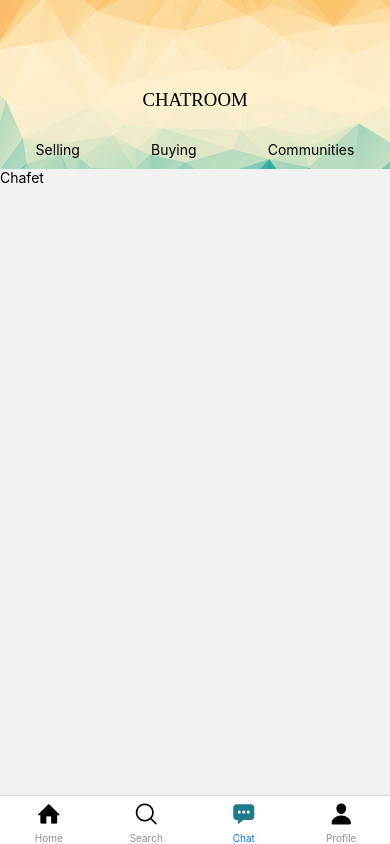
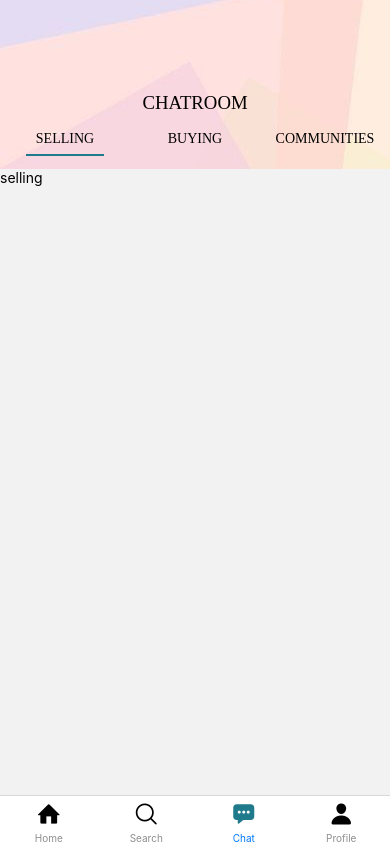
Before and after one commit to AGUPTA375/kandidat-frontend, a React Native app in the folder src/: screen /Chat in a window 390 px wide. Built offline with nearby package versions, Linux system fonts and the light colour scheme.

Commit message:
navigator mellan olika chattar (köp o sälj)

```diff
--- a/src/App.js
+++ b/src/App.js
@@ -49,9 +49,9 @@ export default function App() {
             var color = focused ? "#1F7A8C" : "black"
             return <Ionicons name="chatbox-ellipses" size={24} color={color} />;
           },
-          header: () => {
-            return <ChatHeader title={"CHATROOM"} />;
-          }
+          header: (props) => {
+            return <ChatHeader title={"CHATROOM"} screen={0} nav={props.navigation} />;
+          },
         }} />
 
         {/* Profile */}
--- a/src/components/ChatHeader.js
+++ b/src/components/ChatHeader.js
@@ -1,9 +1,19 @@
 import { StyleSheet, Text, View, Dimensions, ImageBackground, TouchableOpacity } from 'react-native';
+import { useEffect, useState } from 'react';
 
+// Window dimensions
 const windowWidth = Dimensions.get('window').width;
 const windowHeight = Dimensions.get('window').height;
 
 export default function ChatHeader(props) {
+
+    // States
+    const [line, setLine] = useState(props.screen)
+
+    useEffect(() => {
+        props.nav.setParams({screen: line})
+    }, [line])
+
     return (
         <ImageBackground style={styles.header} source={require('../assets/bg.jpg')} resizeMode="cover">
             <View style={{flex: 0.7, justifyContent: "flex-end"}}>
@@ -11,16 +21,19 @@ export default function ChatHeader(props) {
             </View>
             <View style={styles.headerLower}>
 
-                <TouchableOpacity style={styles.headerButton}>
-                    <Text>Selling</Text>
+                <TouchableOpacity style={styles.headerButton} onPress={() => {setLine(0)}}>
+                    <Text style={[styles.headerText, ]} >SELLING</Text>
+                    <View style={[styles.headerUnderLine, {backgroundColor: line == 0 ? "#1F7A8C" : "transparent"}]}></View>
                 </TouchableOpacity>
 
-                <TouchableOpacity style={styles.headerButton}>
-                    <Text>Buying</Text>
+                <TouchableOpacity style={styles.headerButton} onPress={() => {setLine(1); }} >
+                    <Text style={[styles.headerText,]} >BUYING</Text>
+                    <View style={[styles.headerUnderLine, {backgroundColor: line == 1 ? "#1F7A8C" : "transparent"}]}></View>
                 </TouchableOpacity>
 
-                <TouchableOpacity style={styles.headerButton}>
-                    <Text>Communities</Text>
+                <TouchableOpacity style={styles.headerButton} onPress={() => {setLine(2)}}>
+                    <Text style={[styles.headerText, ]} >COMMUNITIES</Text>
+                    <View style={[styles.headerUnderLine, {backgroundColor: line == 2 ? "#1F7A8C" : "transparent"}]}></View>
                 </TouchableOpacity>
 
             </View>
@@ -36,10 +49,14 @@ const styles = StyleSheet.create({
     },
     title: {
         fontFamily: "TharLon",
-        fontSize: windowHeight/45
+        fontSize: windowHeight/45,
+        marginBottom: "4%"
     },
     headerButton: {
-
+        width: windowWidth/3,
+        alignItems:"center",
+        height: "100%",
+        justifyContent: "center"
     },
     headerLower: {
         flex: 0.3,
@@ -47,6 +64,13 @@ const styles = StyleSheet.create({
         flexDirection:"row",
         justifyContent:"space-around",
         alignItems:"flex-end",
-        paddingBottom: windowHeight/80
-    }
+    },
+    headerText: {
+        fontFamily: "TharLon",
+        marginTop: 0
+    },
+    headerUnderLine: {
+        width: windowWidth/5,
+        height: 2,
+        marginTop: "5%"}
 })
--- /dev/null
+++ b/src/screens/BuyingChat.js
@@ -0,0 +1,9 @@
+import { StyleSheet, Text, View } from 'react-native';
+
+export default function BuyingChat(props) {
+    return (
+        <View>
+            <Text>{props.screen}</Text>
+        </View>
+    )
+}
--- a/src/screens/Chat.js
+++ b/src/screens/Chat.js
@@ -1,9 +1,28 @@
+import { useEffect } from 'react';
 import { StyleSheet, Text, View } from 'react-native';
+import SellingChat from './SellingChat';
+import BuyingChat from './BuyingChat';
+import CommunitiesChat from './CommunitiesChat';
 
-export default function Chat() {
-    return (
-        <View>
-            <Text>Chafet</Text>
-        </View>
-    )
+export default function Chat(props) {
+    if(props.route.params === undefined) {
+        return (
+            <View>
+                <Text>Loading</Text>
+            </View>
+        )
+    } else if (props.route.params.screen === 0) {
+        return (
+            <SellingChat screen={"selling"}/>
+        )
+    } else if (props.route.params.screen === 1) {
+        return (
+            <BuyingChat screen={"buying"}/>
+        )
+    } else {
+        return (
+            <CommunitiesChat screen={"communities"}/>
+        )
+    }
+
 }
--- /dev/null
+++ b/src/screens/CommunitiesChat.js
@@ -0,0 +1,9 @@
+import { StyleSheet, Text, View } from 'react-native';
+
+export default function CommunitiesChat(props) {
+    return (
+        <View>
+            <Text>{props.screen}</Text>
+        </View>
+    )
+}
--- /dev/null
+++ b/src/screens/SellingChat.js
@@ -0,0 +1,9 @@
+import { StyleSheet, Text, View } from 'react-native';
+
+export default function SellingChat(props) {
+    return (
+        <View>
+            <Text>{props.screen}</Text>
+        </View>
+    )
+}
```
Also changed, not shown: src/assets/bg.jpg.
